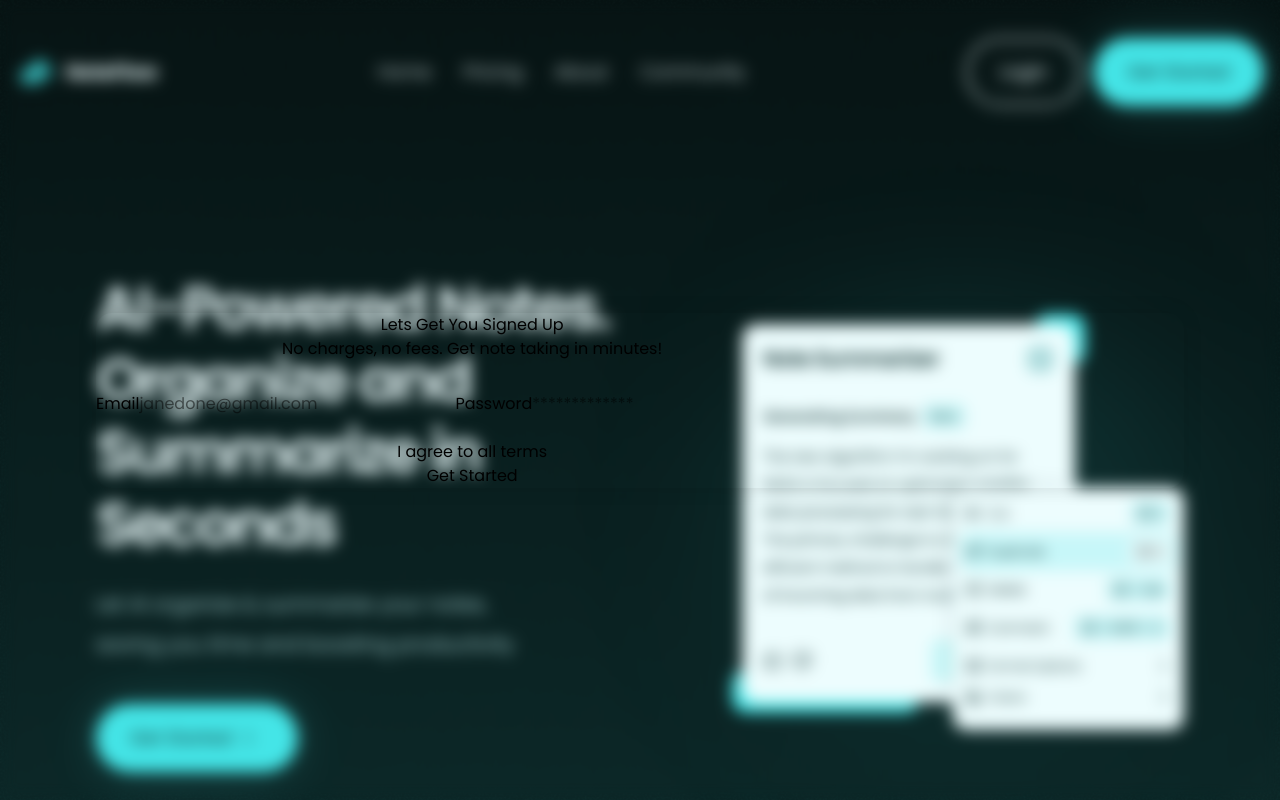
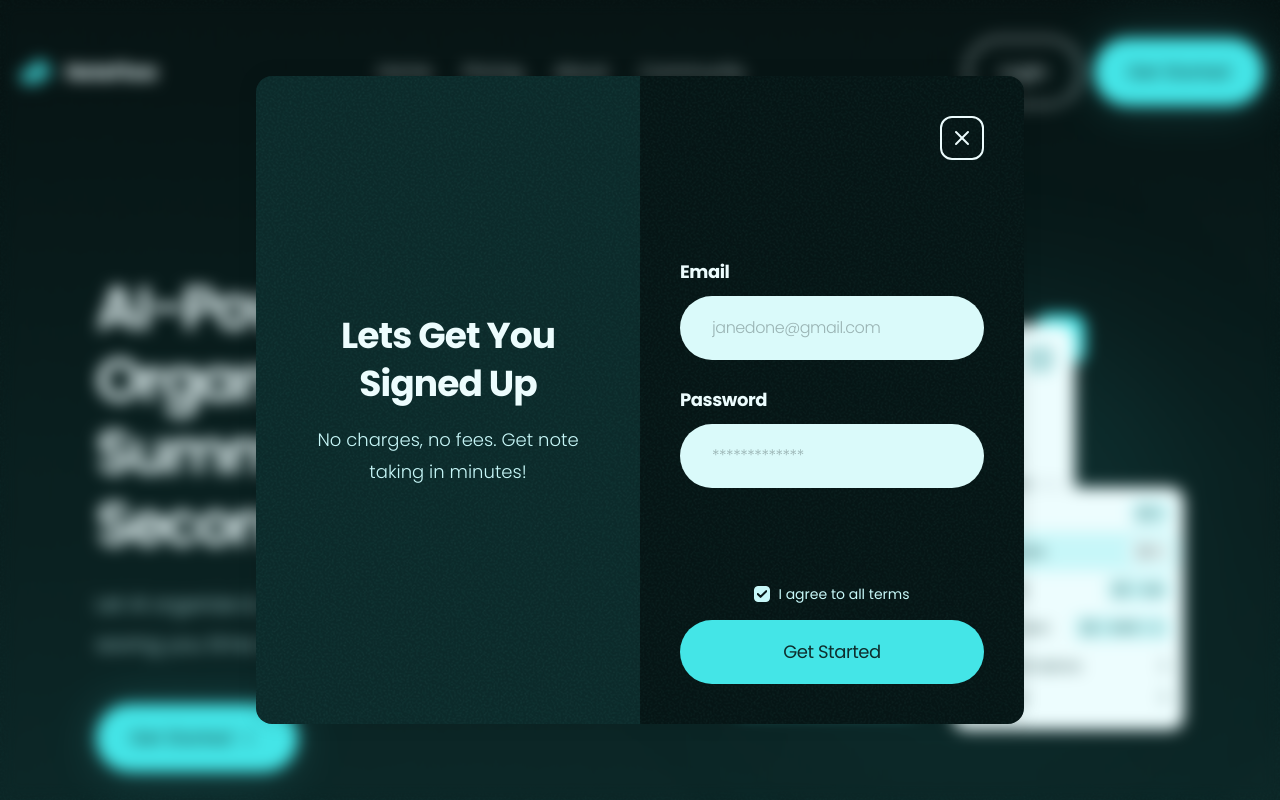
Before and after one commit to MarufHasan-dev/NoteFlow, a React (Vite) app: page / in a window 1280 px wide. Shown: the top 800 px of the page. Built offline with nearby package versions, Linux system fonts and the light colour scheme.

Commit message:
add styles to the SignUpModal

```diff
--- a/src/components/sections/Modal/Modal.jsx
+++ b/src/components/sections/Modal/Modal.jsx
@@ -5,7 +5,7 @@ export default function Modal({ children }) {
 
   return (
     <motion.div
-      className="fixed top-0 left-0 right-0 bottom-0 z-50 content-center text-center px-24 py-32 backdrop-blur-sm"
+      className="fixed top-0 left-0 right-0 bottom-0 z-50 flex justify-center items-center px-24 py-32 backdrop-blur-sm"
       animate={activelyDisplayedModal ? "visible" : "hidden"}
       variants={{
         hidden: {
--- a/src/components/sections/Modal/SignUpModal.jsx
+++ b/src/components/sections/Modal/SignUpModal.jsx
@@ -1,7 +1,6 @@
 import Close from "../../icons/Close";
 import Checkmark from "../../icons/Checkmark";
 import { useState } from "react";
-import { input } from "motion/react-client";
 
 const initialState = {
   email: "",
@@ -35,19 +34,27 @@ export default function SignUpModal() {
   }
 
   return (
-    <section>
-      <div>
-        <h4>Lets Get You Signed Up</h4>
+    <section className="grid max-w-3xl grid-cols-2">
+      <div className="bg-[url('./././assets/Noise.webp')] bg-primary-1300 flex flex-col justify-center items-center gap-y-4 p-10">
+        <h4 className="text-primary-50 font-bold text-4xl/12 tracking-tight text-center">
+          Lets Get You Signed Up
+        </h4>
+        <p className="text-lg/8 font-light text-primary-100 text-center">
+          No charges, no fees. Get note taking in minutes!
+        </p>
       </div>
-      <p>No charges, no fees. Get note taking in minutes!</p>
-      <div>
-        <button>
-          <Close />
+      <div className="flex flex-col gap-y-24 p-10 bg-primary-1400 bg-[url('./././assets/Noise.webp')] ">
+        <button className="box-border w-11 h-11 border-2 border-primary-50 rounded-xl flex justify-center items-center hover:bg-primary-50 group transition-properties cursor-pointer item ml-auto">
+          <Close
+            width={2}
+            className="stroke-primary-50 group-hover:stroke-primary-1400 transition-properties"
+          />
         </button>
-        <div>
-          <label>
+        <div className="flex flex-col gap-y-6">
+          <label className="text-primary-50 font-bold text-lg/8 tracking-tight flex flex-col items-start gap-y-2">
             Email
             <input
+              className="text-primary-1500 text-base/loose font-light bg-primary-75 rounded-full py-4 px-8 placeholder:text-primary-1500/30 w-full"
               placeholder="janedone@gmail.com"
               name="email"
               type="email"
@@ -55,9 +62,10 @@ export default function SignUpModal() {
               value={inputs.email}
             />
           </label>
-          <label>
+          <label className="text-primary-50 font-bold text-lg/8 tracking-tight flex flex-col items-start gap-y-2">
             Password
             <input
+              className="text-primary-1500 text-base/loose font-light bg-primary-75 rounded-full py-4 px-8 placeholder:text-primary-1500/30 w-full"
               placeholder="*************"
               name="password"
               type="password"
@@ -66,14 +74,24 @@ export default function SignUpModal() {
             />
           </label>
         </div>
-        <div>
-          <div onClick={() => setChecked((prev) => !prev)}>
-            <button>
-              <Checkmark />
+        <div className="flex flex-col gap-y-4">
+          <div
+            className="flex items-center justify-center gap-x-2"
+            onClick={() => setChecked((prev) => !prev)}
+          >
+            <button className="box-border w-4 h-4 bg-primary-100 border-[1.5px] border-primary-100 flex items-center justify-center rounded-sm">
+              <Checkmark width={2} className="stroke-primary-1400" />
             </button>
-            <p>I agree to all terms</p>
+            <p className="text-primary-100 text-sm/5 font-normal">
+              I agree to all terms
+            </p>
           </div>
-          <button onClick={handleSubmit}>Get Started</button>
+          <button
+            className="bg-primary-500 rounded-full text-primary-1300 font-normal text-lg/8 tracking-tight py-4 px-8 w-full cursor-pointer primary-glow-hover transition-properties"
+            onClick={handleSubmit}
+          >
+            Get Started
+          </button>
         </div>
       </div>
     </section>
--- a/src/index.css
+++ b/src/index.css
@@ -46,5 +46,5 @@
 }
 
 .primary-glow-hover {
-  @apply drop-shadow-[0px_0px_25px_var(--color-primary-50-glow)];
+  @apply hover:drop-shadow-[0px_0px_25px_var(--color-primary-50-glow)];
 }
```
